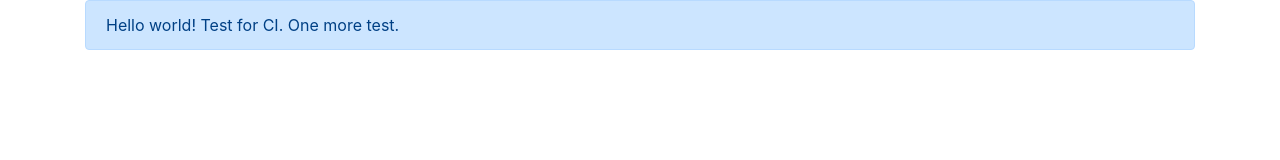
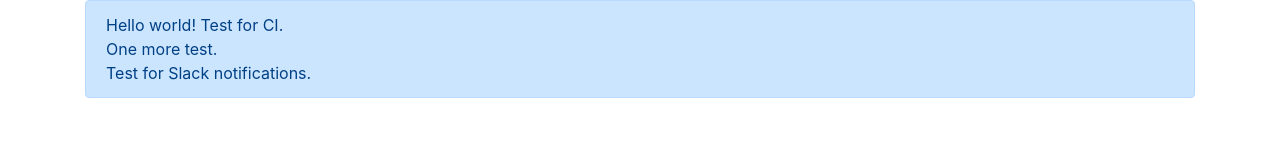
Before and after one commit to Girchi/girchi-com-ui, a website built with webpack: page src/index.html in a window 1280 px wide. Built offline with nearby package versions, Linux system fonts and the light colour scheme.

Commit message:
Update index.html
Test for Slack notifications.

```diff
--- a/src/index.html
+++ b/src/index.html
@@ -12,8 +12,10 @@
   <div class="container">
     <div class="alert alert-primary" role="alert">
       Hello world! Test for CI.
-
+      <br />
       One more test.
+      <br />
+      Test for Slack notifications.
     </div>
   </div>
 
```
